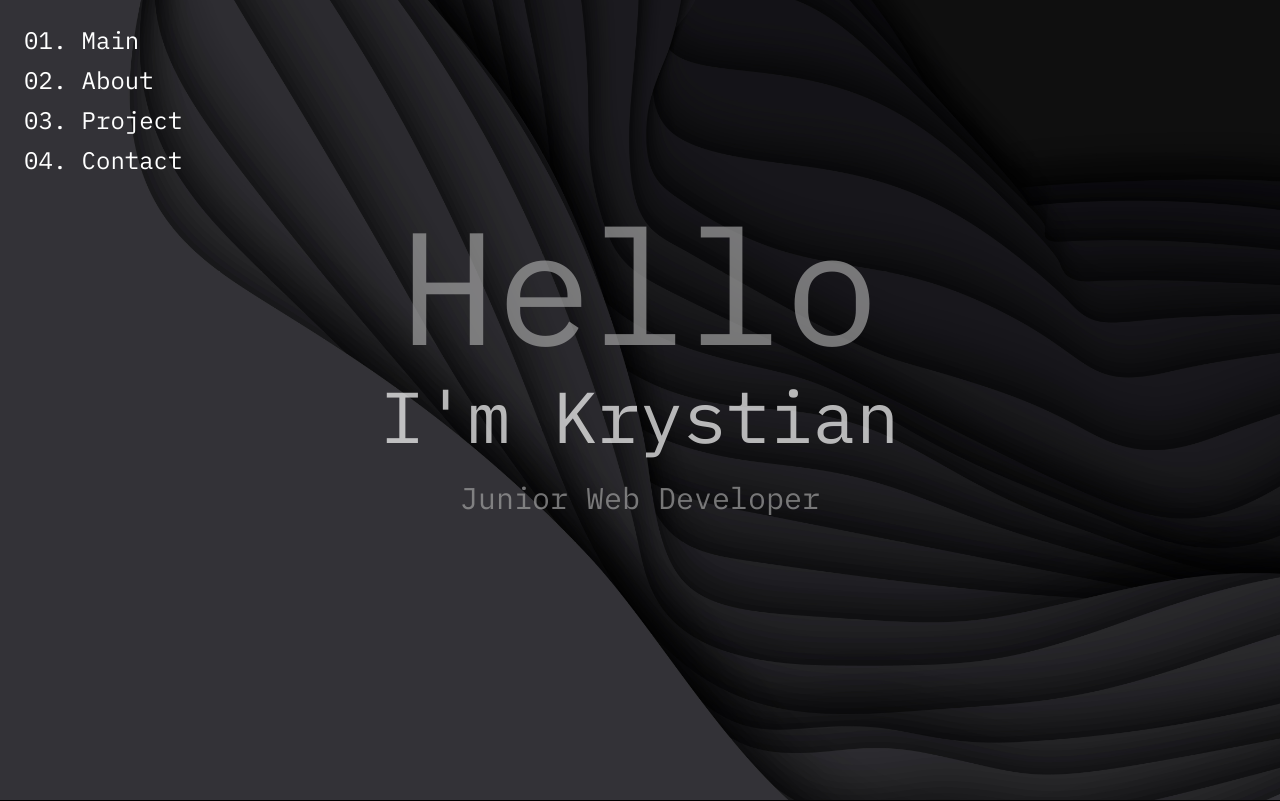
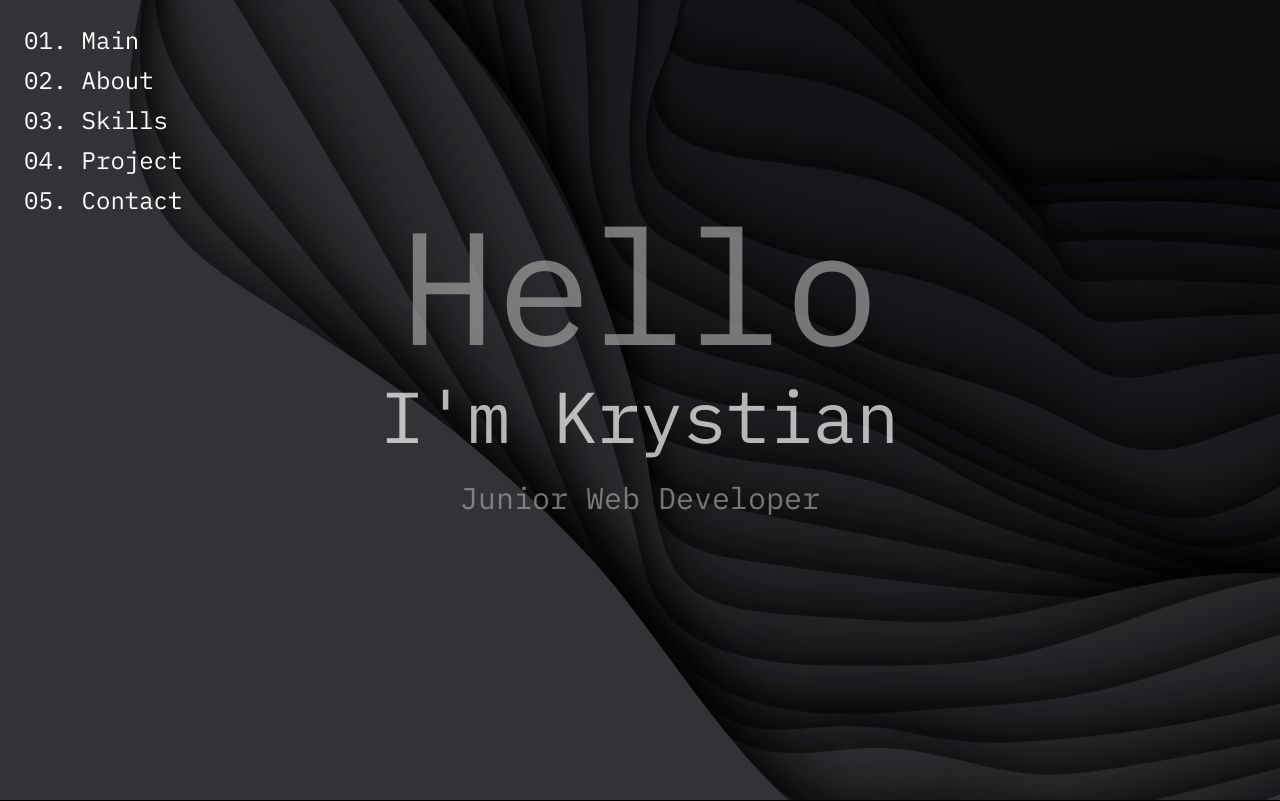
Before and after one commit to Krrystian/portfolio-2.0, a React (Vite) app: page / in a window 1280 px wide. Shown: the top 801 px of the page. Built offline with nearby package versions, Linux system fonts and the light colour scheme.

Commit message:
fixes & scroll positioning

```diff
--- a/src/App.tsx
+++ b/src/App.tsx
@@ -1,18 +1,27 @@
 import { About } from "./components/About";
 import { Hero } from "./components/Hero";
 import { Navbar } from "./components/Navbar";
-import { Test } from "./components/Test";
 import { Background } from "./components/Background";
 import { Projects } from "./components/Projects";
+import { Contact } from "./components/Contact";
+import { useRef } from "react";
 
 function App() {
+  const hero = useRef(null);
+  const about = useRef(null);
+  const skills = useRef(null);
+  const project = useRef(null);
+  const contact = useRef(null);
+
+  const items = [hero, about, skills, project, contact];
   return (
     <>
-      <Navbar />
+      <Navbar refers={items} />
       <Background />
-      <Hero />
-      <About />
-      <Projects />
+      <Hero refers={hero} />
+      <About refersA={about} refersB={skills} />
+      <Projects refers={project} />
+      <Contact refers={contact} />
     </>
   );
 }
--- a/src/components/Navbar.tsx
+++ b/src/components/Navbar.tsx
@@ -2,16 +2,34 @@ import { motion, useMotionValueEvent, useScroll } from "framer-motion";
 import { useState } from "react";
 import { Hamburger } from "./Hamburger";
 import { Blackdrop } from "./Blackdrop";
+interface Props {
+  refers: React.RefObject<HTMLDivElement>[];
+}
 
-export const Navbar = () => {
+export const Navbar = ({ refers }: Props) => {
   const [onHover, setOnHover] = useState<boolean>(false);
   const [onClick, setOnClick] = useState<boolean>(false);
   const [scrollPosition, setScrollPosition] = useState<number>(0);
   const { scrollY } = useScroll();
+
+  const scrollIntoSection = (elementRef: React.RefObject<HTMLDivElement>) => {
+    elementRef.current?.scrollIntoView({
+      behavior: "smooth",
+      block: "center",
+      inline: "center",
+    });
+  };
+
   useMotionValueEvent(scrollY, "change", (position) =>
     setScrollPosition(position)
   );
-  const items = ["01. Main", "02. About", "03. Project", "04. Contact"];
+  const items = [
+    "01. Main",
+    "02. About",
+    "03. Skills",
+    "04. Project",
+    "05. Contact",
+  ];
   return (
     <>
       <div className="fixed flex flex-col z-[9999] items-start mt-6 ml-6 text-2xl text-white">
@@ -23,7 +41,7 @@ export const Navbar = () => {
                 className="mb-2 cursor-pointer"
                 whileHover={{ color: "#fb4f14", scale: 1.2 }}
               >
-                <a href="">{item}</a>
+                <a onClick={() => scrollIntoSection(refers[index])}>{item}</a>
               </motion.li>
             );
           })}
@@ -37,7 +55,12 @@ export const Navbar = () => {
           />
         </div>
       </div>
-      <Blackdrop onClick={onClick} items={items} />
+      <Blackdrop
+        onClick={onClick}
+        setOnClick={setOnClick}
+        items={items}
+        refers={refers}
+      />
       <motion.div
         className="fixed z-[3] bottom-0 text-neutral-200 mb-6 ml-6 text-2xl invisible xl:visible"
         initial={{ opacity: 0 }}
```
